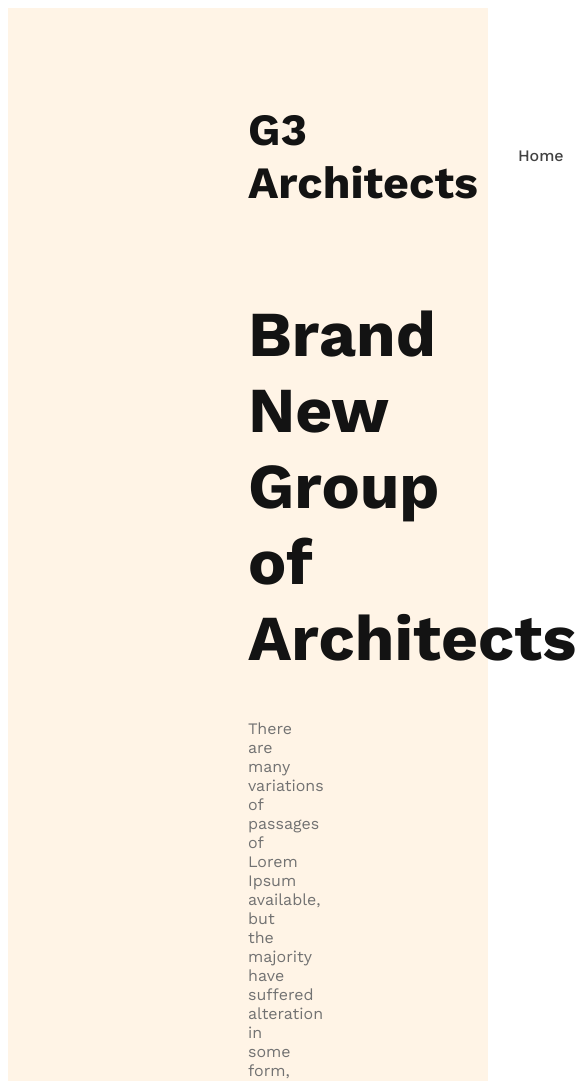
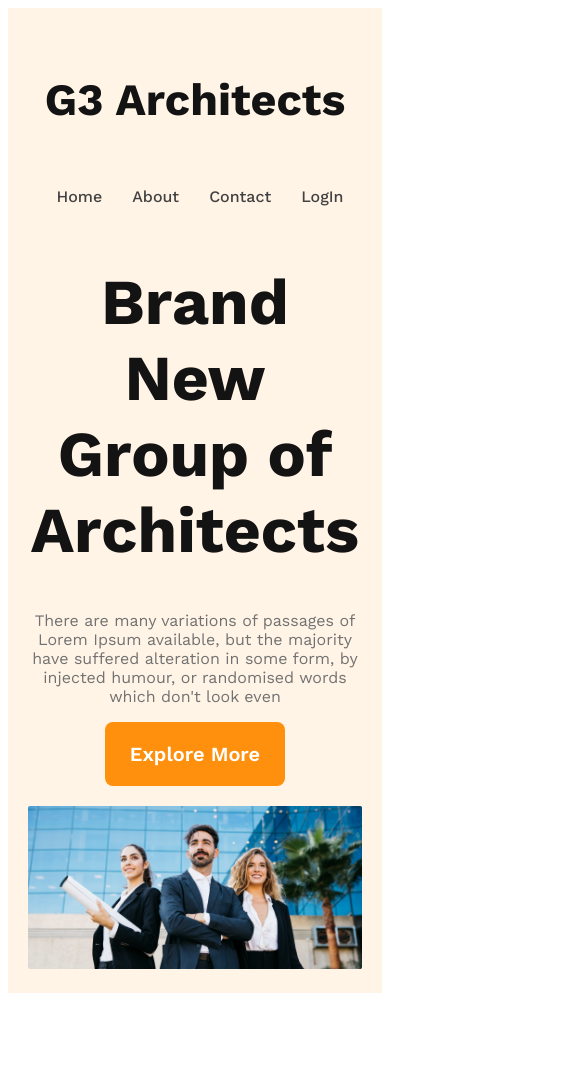
Before and after one commit to Mahin-Hasan/G3-Architects, a plain HTML site: page index.html in a window 390 px wide. Shown: the top 1081 px of the page, 585 px wide, since content can reach past the window. After the commit the page ends 1001 px from the top, so only its background shows below. Drawn offline with nearby package versions, Linux system fonts and the light colour scheme.

Commit message:
made header section responsive

```diff
--- a/styles/architect.css
+++ b/styles/architect.css
@@ -7,7 +7,14 @@
   }
 
   .btn-primary {
-
+    border-radius: 8px;
+    background-color: #FF900E;
+    color: #FFF;
+    font-size: 1.25rem;
+    padding: 20px 25px;
+    font-weight: 600;
+    cursor: pointer;
+    border: 0;
   }
 
   header {
@@ -59,3 +66,32 @@
   .banner-description {
       color: #727272;
   }
+
+  .banner img{
+    margin-top: 20px;
+    width: 100%;
+  }
+
+
+  /* Responsive media queries */
+
+  /* Mobile */
+  @media screen and (max-width:576px) {
+    header{
+        padding: 20px;
+    }
+    nav{
+        flex-direction: column;
+    }
+
+  }
+
+  /* Tablet */
+  @media screen and (min-width:576px) and (max-width:960px){
+    header{
+        padding: 50px;
+    }
+    nav{
+        flex-direction: column;
+    }
+  }
```
